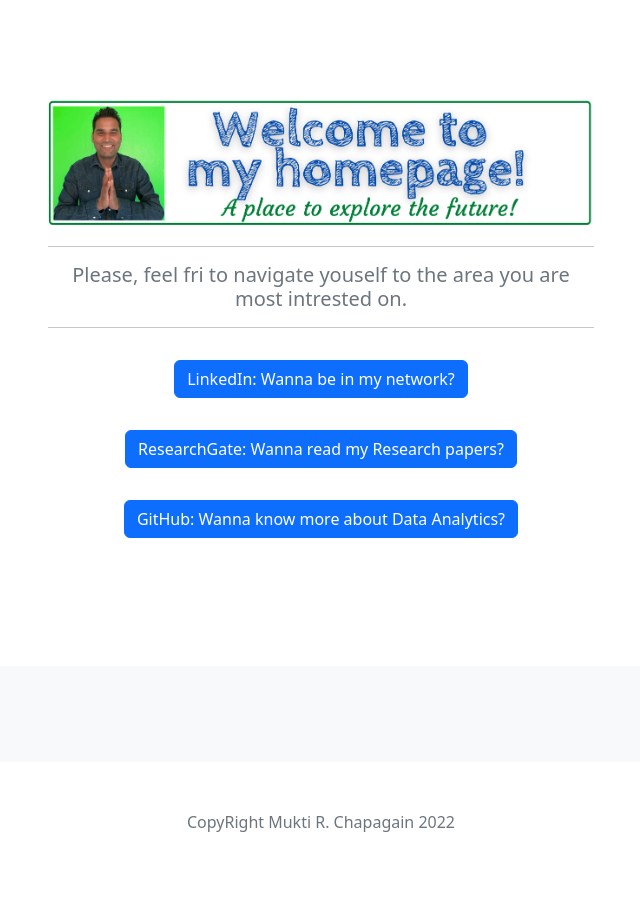
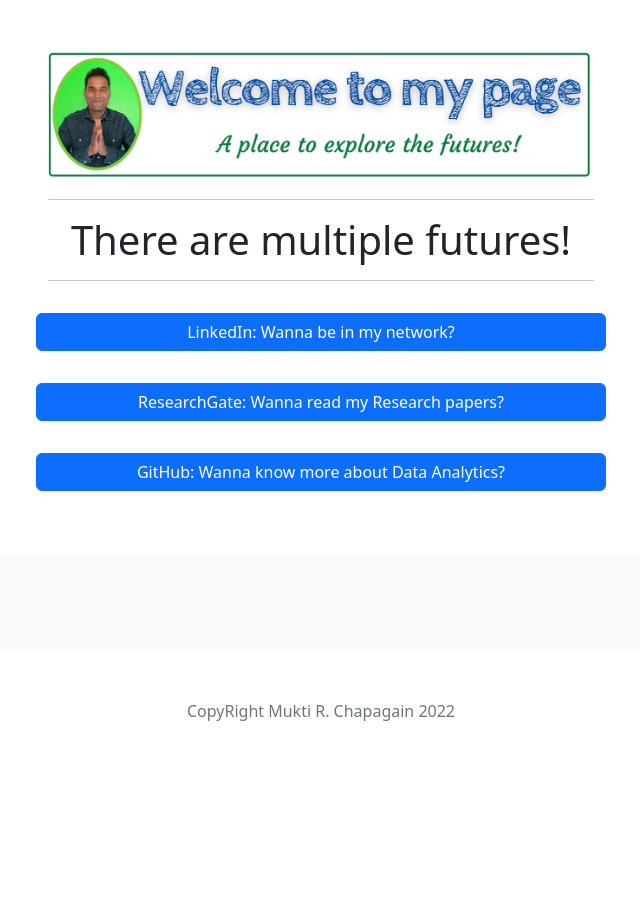
Before and after one commit to mrchapagain/portfolio-project, a Django app: page / in a window 1280 px wide. Shown: the part 56-954 px from the top of the page, without its empty margins (319-959 px from the left). After the commit the page ends 777 px from the top, so only its background shows below. Run offline with Django 4.2, Linux system fonts and the light colour scheme; data that the repository does not hold is empty.

Commit message:
graphic updated and homepage app is also updated, some issue with rendering

```diff
--- a/aboutme/templates/aboutme/alldocs.html
+++ b/aboutme/templates/aboutme/alldocs.html
@@ -112,7 +112,7 @@
     <div class="row py-lg-5">
       <div class="col-lg-6 col-md-8 mx-auto">
         <!--<h1 class="fw-light">Who am i?</h1>-->
-        <img class="bd-placeholder-img card-img-top" class= "img-fluid" src= "{% static 'about-me.png'%}"/>
+        <img class="bd-placeholder-img card-img-top" class= "img-fluid" src= "{% static 'about-me.jpg'%}"/>
         <hr>
         <h1 class="fw-light">My resume!</h1>
         <p class="lead text-muted">I am Food scientist with knowledge and Data scientist with skills. I love to work with data and create value to the society and business.</p>
--- a/blog/templates/blog/allblogs.html
+++ b/blog/templates/blog/allblogs.html
@@ -111,7 +111,7 @@
       <div class="row py-lg-5">
         <div class="col-lg-6 col-md-8 mx-auto">
           <!--<h1 class="fw-light">text-center pt-3"> Welcome to Food & Data blog!</h1>-->
-          <img class="bd-placeholder-img card-img-top" class= "img-fluid" src= "{% static 'my-blog.png''%}"/>
+          <img class="bd-placeholder-img card-img-top" class= "img-fluid" src= "{% static 'my-blog.jpg''%}"/>
           <hr>
           <h1> Some of the trends, thoughts and concepts! </h1>
           <hr>
--- a/job/templates/job/alljobs.html
+++ b/job/templates/job/alljobs.html
@@ -113,9 +113,9 @@
       <div class="col-lg-6 col-md-8 mx-auto">
 
         <!--<h1 class="fw-light">My Projects portfolio!</h1>-->
-        <img class="bd-placeholder-img card-img-top" class= "img-fluid" src= "{% static 'my-portfolio.png'%}"/>
+        <img class="bd-placeholder-img card-img-top" class= "img-fluid" src= "{% static 'my-portfolio.jpg'%}"/>
         <p>
-            <hr> <h1 class="fw-light">Some of my projects i like to share with you</h1> <hr>
+            <hr> <h1 class="fw-light">Some of my latest projects</h1> <hr>
           <!--<a href="https://www.linkedin.com/in/mrchapagain/" class="btn btn-primary my-2">Linkeding</a>-->
         </p>
 
--- a/job/templates/job/home.html
+++ b/job/templates/job/home.html
@@ -108,20 +108,20 @@
 
 <main>
 
-  <section class="py-5 text-center container">
+  <section class="py-6 text-center container">
     <div class="row py-lg-5">
       <div class="col-lg-6 col-md-8 mx-auto">
 
         <!--<h1 class="fw-light">Welcome to my Homepage!</h1>-->
-        <img class="bd-placeholder-img card-img-top" class= "img-fluid" src= "{% static 'my-homepage.png'%}"/>
+        <img class="bd-placeholder-img card-img-top" class= "img-fluid" src= "{% static 'my-homepage.jpg'%}"/>
         <hr>
-        <h1 class="lead text-muted"> Please, feel fri to navigate youself to the area you are most intrested on. </h1>
+        <h1> There are multiple futures! </h1>
         <hr>
-        <p>
+        <div class="row">
           <a href="https://www.linkedin.com/in/mrchapagain/" class="btn btn-primary my-3">LinkedIn: Wanna be in my network?</a> <br>
           <a href="https://www.researchgate.net/profile/Mukti-Chapagain" class="btn btn-primary my-3">ResearchGate: Wanna read my Research papers?</a><br>
           <a href="https://github.com/mrchapagain" class="btn btn-primary my-3">GitHub: Wanna know more about Data Analytics?</a>
-        </p>
+        </div>
 
       </div>
     </div>
@@ -129,28 +129,29 @@
 
   <div class="album py-5 bg-light">
     <div class="container">
+      <div class="row">
 
-      <div class="row">
-        {% for job in jobs.all %}
+        {% for blog in blogs.all %}
+
         <!-- the box -->
         <div class="col">
           <div class="card shadow-sm">
-            <img class="bd-placeholder-img card-img-top" class= "img-fluid" src= "{{ job.image.url }}"/>
-
+            <a href="{% url 'detail' blog.id %}"> <h3> {{ blog.title }} </h3> </a>
+            {{ blog.pub_date_pretty }}
+            <!--<img class="bd-placeholder-img card-img-top" class= "img-fluid" src= "{{ job.image.url }}"/>
             <div class="card-body">
               <p class="card-text">{{ job.summary }}</p>
               <div class="d-flex justify-content-between align-items-center">
                 <div class="btn-group">
                   <button type="button" class="btn btn-sm btn-outline-secondary">View</button>
                 </div>
-                <small class="text-muted">9 mins</small>
               </div>
-            </div>
+            </div>-->
+            <small class="text-muted">9 mins</small>
           </div>
         </div>
 
         {% endfor %}
-
 
       </div>
     </div>
```
Also changed, not shown: portfolio/static/Mukti-profilePic.jpg (deleted), portfolio/static/about-me.jpg (added), portfolio/static/about-me.png (deleted), portfolio/static/my-blog.jpg (added), portfolio/static/my-blog.png (deleted), portfolio/static/my-homepage.jpg (added), portfolio/static/my-homepage.png (deleted), portfolio/static/my-portfolio.jpg (added), portfolio/static/my-portfolio.png (deleted).
